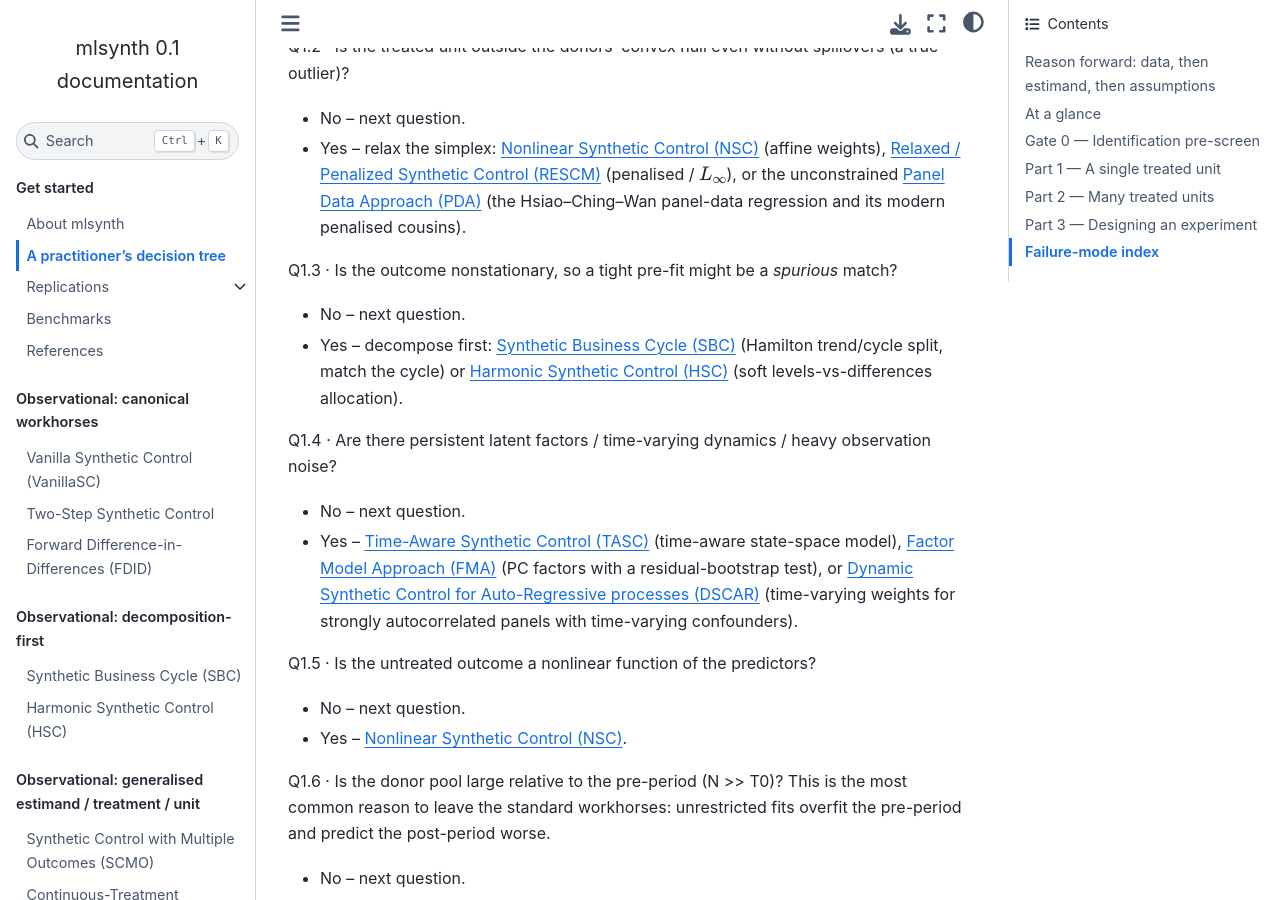
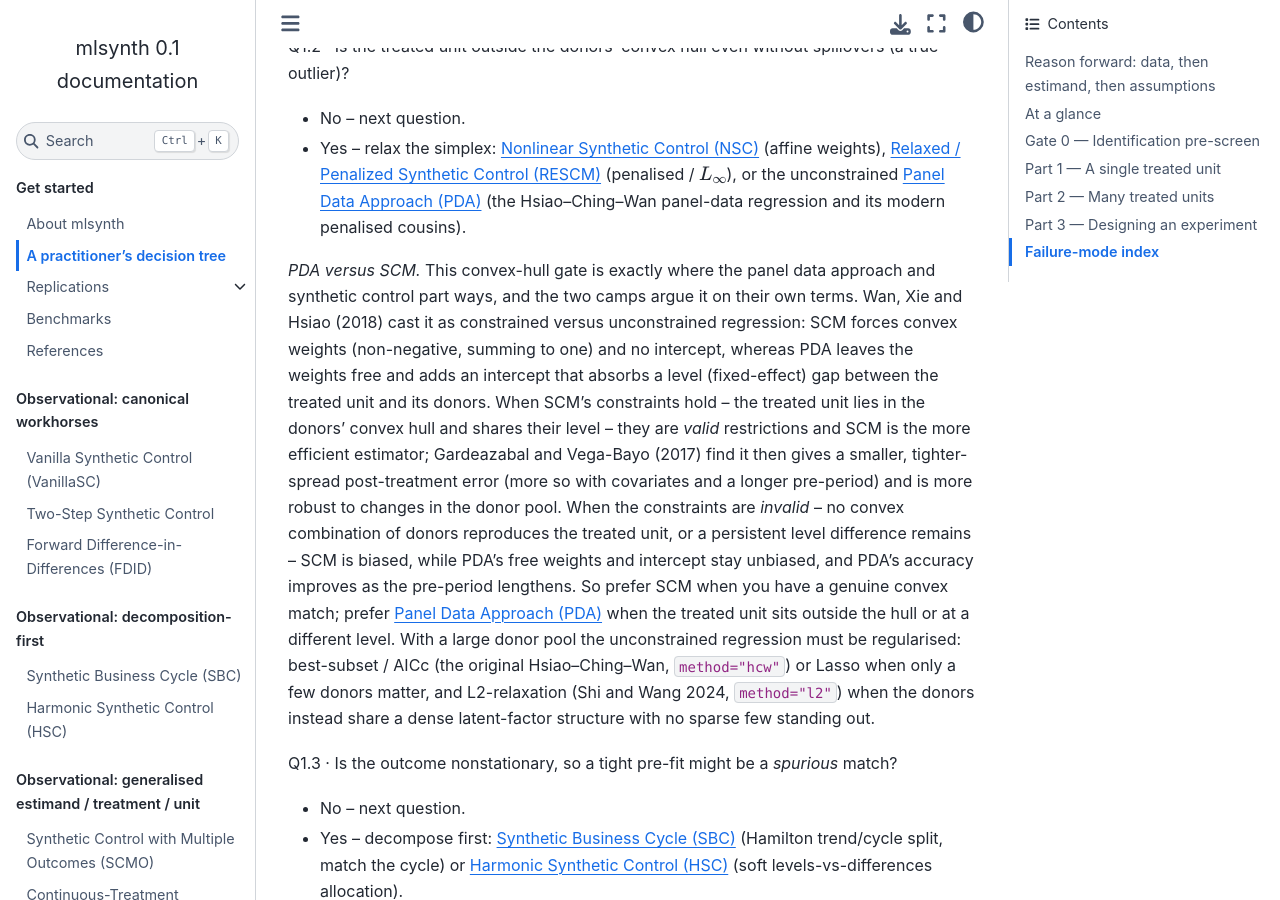
Before and after one commit to jgreathouse9/mlsynth, a Sphinx documentation site: the page built from docs/choose.rst, in a window 1280 px wide and 900 px high, scrolled down 4520 px. Built offline with Sphinx 7.4.7 and the Sphinx Book theme 1.1.4, drawn with Linux system fonts in a browser that asks for light colours.

Commit message:
docs(choose): note when to prefer PDA vs SCM, grounded in the authors
Add a "PDA versus SCM" remark at the convex-hull gate (Q1.2), framed on the two
camps' own arguments. Wan, Xie & Hsiao (2018): SCM is constrained (convex
weights, no intercept), PDA unconstrained with an intercept that absorbs a level
gap; SCM's constraints are valid and efficient when the treated unit is in the
donors' hull and shares their level, biased when not. Gardeazabal & Vega-Bayo
(2017): SCM gives a smaller, tighter-spread error with a good match (and with
covariates / longer pre-period) and is more robust to the donor pool; PDA does
not systematically err when no good match exists. So prefer SCM with a genuine
convex match, PDA when the treated unit sits outside the hull or at a different
level. For large donor pools, regularise the PDA regression: best-subset/AICc
(HCW) or Lasso when sparse, L2-relaxation (Shi & Wang 2024) when the donors share
a dense latent-factor structure.

Co-Authored-By: Claude Opus 4.8 <noreply@anthropic.com>
Claude-Session: https://claude.ai/code/session_015nRd88pbMUETcrkKY1S6Hr

```diff
--- a/docs/choose.rst
+++ b/docs/choose.rst
@@ -204,6 +204,28 @@ spillovers (a true outlier)?
 * Yes -- relax the simplex: :doc:`nsc` (affine weights), :doc:`rescm`
   (penalised / :math:`L_\infty`), or the unconstrained :doc:`pda` (the
   Hsiao--Ching--Wan panel-data regression and its modern penalised cousins).
+
+*PDA versus SCM.* This convex-hull gate is exactly where the panel data approach
+and synthetic control part ways, and the two camps argue it on their own terms.
+Wan, Xie and Hsiao (2018) cast it as constrained versus unconstrained
+regression: SCM forces convex weights (non-negative, summing to one) and no
+intercept, whereas PDA leaves the weights free and adds an intercept that absorbs
+a level (fixed-effect) gap between the treated unit and its donors. When SCM's
+constraints hold -- the treated unit lies in the donors' convex hull and shares
+their level -- they are *valid* restrictions and SCM is the more efficient
+estimator; Gardeazabal and Vega-Bayo (2017) find it then gives a smaller,
+tighter-spread post-treatment error (more so with covariates and a longer
+pre-period) and is more robust to changes in the donor pool. When the constraints
+are *invalid* -- no convex combination of donors reproduces the treated unit, or
+a persistent level difference remains -- SCM is biased, while PDA's free weights
+and intercept stay unbiased, and PDA's accuracy improves as the pre-period
+lengthens. So prefer SCM when you have a genuine convex match; prefer :doc:`pda`
+when the treated unit sits outside the hull or at a different level. With a large
+donor pool the unconstrained regression must be regularised: best-subset / AICc
+(the original Hsiao--Ching--Wan, ``method="hcw"``) or Lasso when only a few
+donors matter, and L2-relaxation (Shi and Wang 2024, ``method="l2"``) when the
+donors instead share a dense latent-factor structure with no sparse few standing
+out.
 
 Q1.3 · Is the outcome nonstationary, so a tight pre-fit might be a *spurious*
 match?
```
